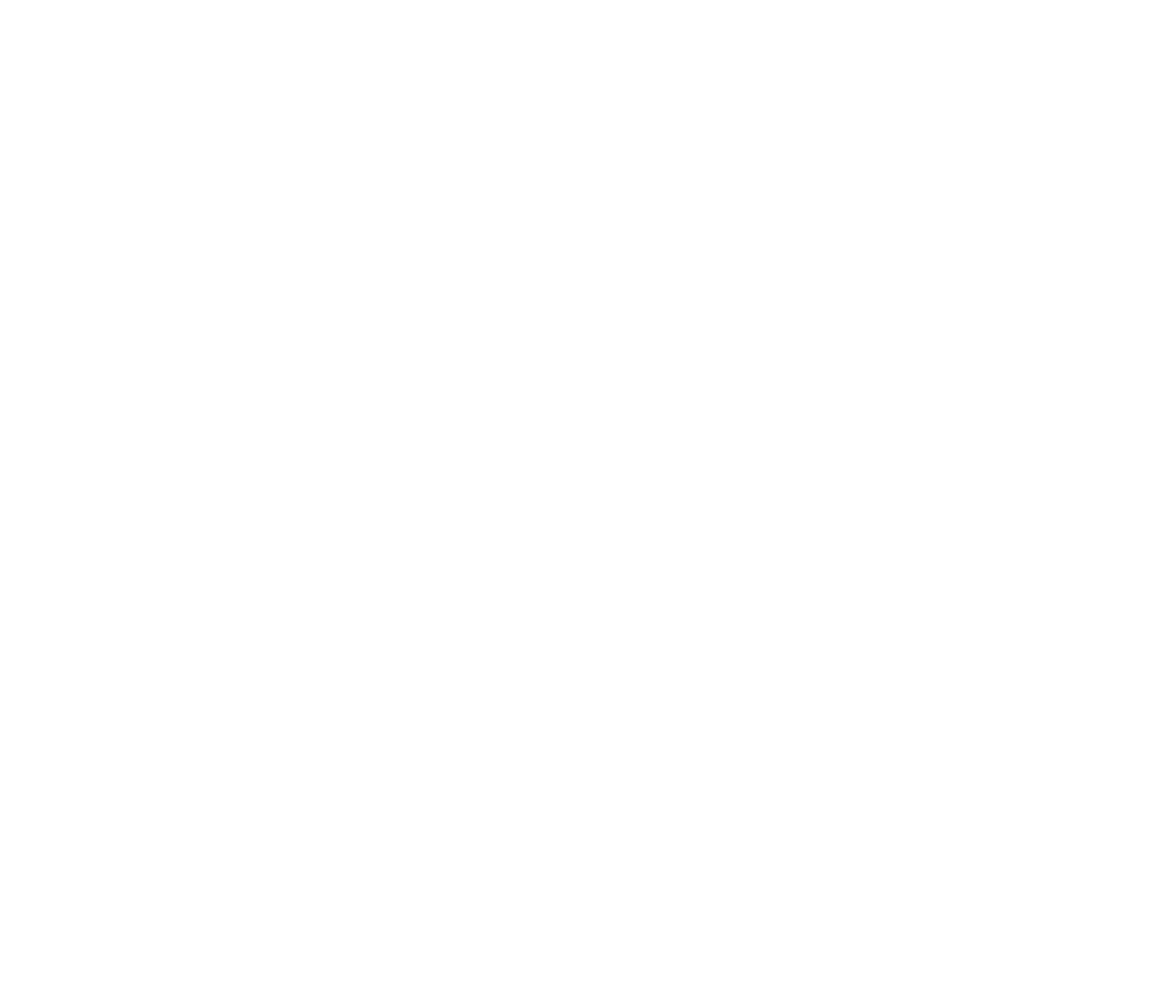
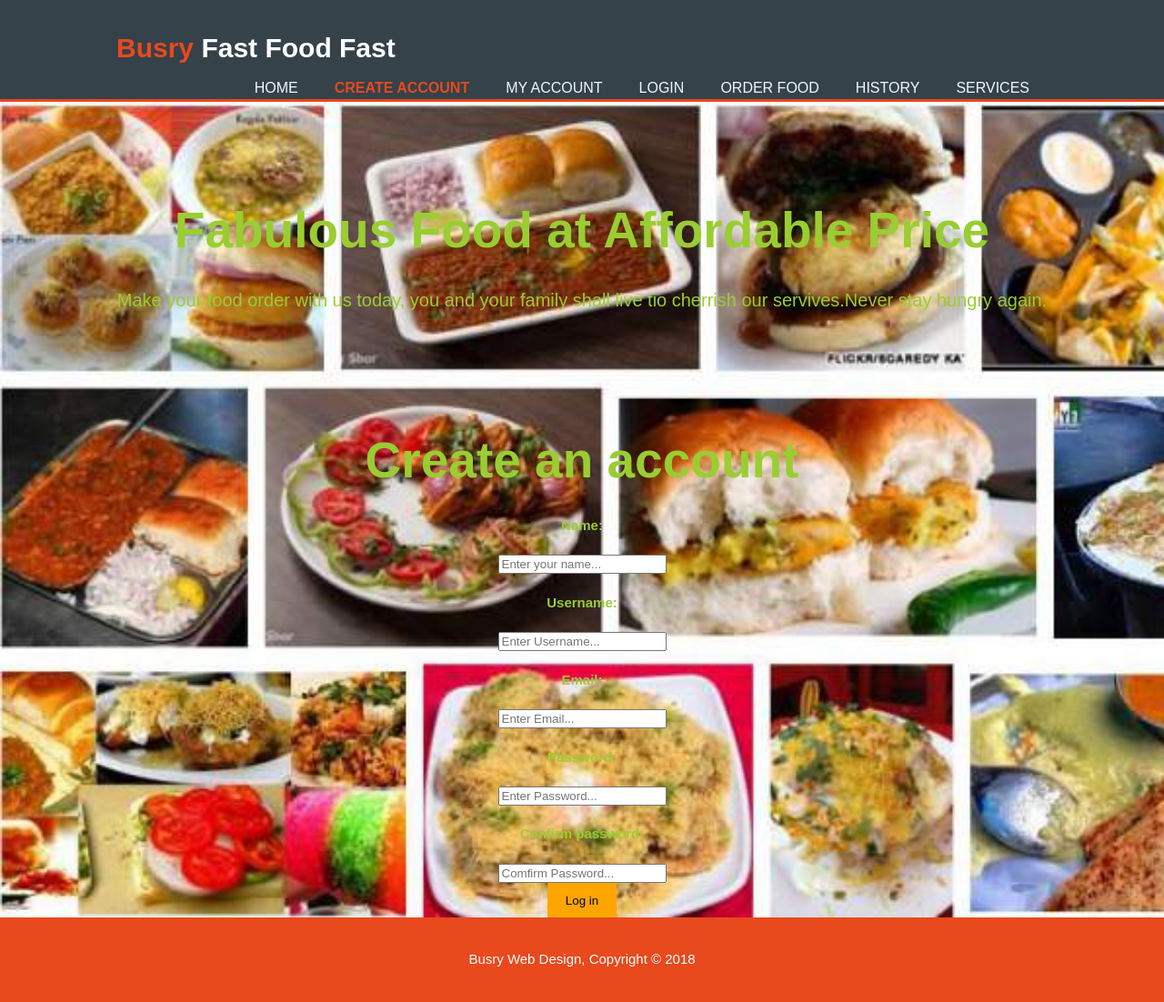
Before and after one commit to Busry/fastFoodFast, a plain HTML site: page UI/create.html in a window 1280 px wide. Shown: the whole page at 91% size. Before the commit the page ends 800 px from the top, so only its background shows below. Drawn offline with Linux system fonts and the light colour scheme.

Commit message:
still on feature branch

```diff
--- a/UI/create.html
+++ b/UI/create.html
@@ -0,0 +1,64 @@
+<!DOCTYPE html>
+<html>
+    <head>
+        <meta charset="utf-8">
+        <meta name="viewport" content="width=device-width">
+        <meta name="author" content="Busry">
+        <title>learn html | welcome</title>
+        <link rel="stylesheet" href="../css/style.css">
+    </head>
+    <body>
+        <header>
+            <div class="container">
+                <div id="branding">
+                    <h1><span class="highlight">Busry</span> Fast Food Fast</h1>
+                </div>
+                <nav>
+                    <ul>
+                        <li ><a href="../index.html">Home</a></li>
+                        <li class="current"><a href="create.html">Create account</a></li>
+                        <li><a href="account.html">My account</a></li>
+                        <li ><a href="login.html">Login</a></li>
+                        <li><a href="order.html">Order food</a></li>
+                        <li><a href="history.html">History</a></li>
+                        <li><a href="services.html">Services</a></li>
+                    </ul>
+                </nav>
+            </div>
+        </header>
+        <section id="showcase">
+            <div class="container">
+                <h1>Fabulous Food at Affordable Price</h1>
+                 <p>Make your food order with us today, you and your family shall live tio cherrish our servives.Never stay hungry again.</p>
+            </div>
+            <section class="newsletter">
+            <div class="container">
+                <h1>Create an account</h1>
+                <form >
+                    <h4> Name:</h4>
+                    <input type="text" placeholder="Enter your name..."/><br/>
+                    <h4>Username:</h4>
+                    <input type="text" placeholder="Enter Username..."/><br/>
+                    <h4>Email:</h4>
+                    <input type="email" placeholder="Enter Email..."/><br/>
+                    <h4>Password:</h4>
+                    <input type="password" placeholder="Enter Password..."/><br/>
+                    <h4>Confirm password:</h4>
+                    <input type="password" placeholder="Comfirm Password..."/><br/>
+
+                    <button type="submit" class="button_1">
+                        Log in
+                    </button>
+                </form>
+            </div>
+        </section>
+        </section>
+
+
+        <footer>
+            <p>Busry Web Design, Copyright &copy; 2018</p>
+        </footer>
+
+    </body>
+
+</html>
```
Also changed, not shown: UI/login.html (+2 -2 lines).
